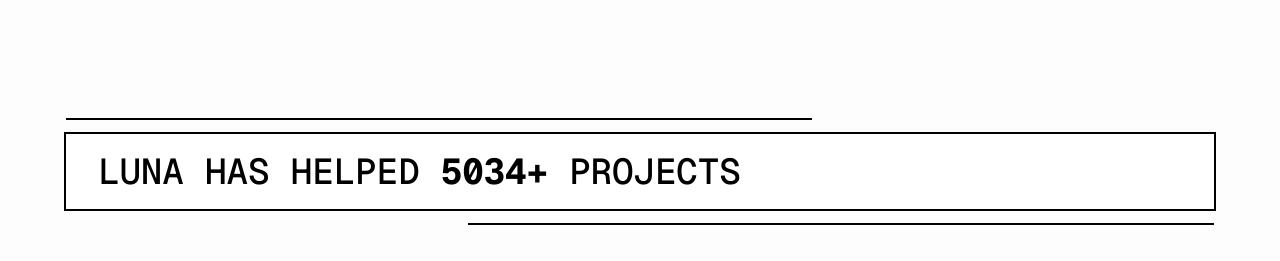
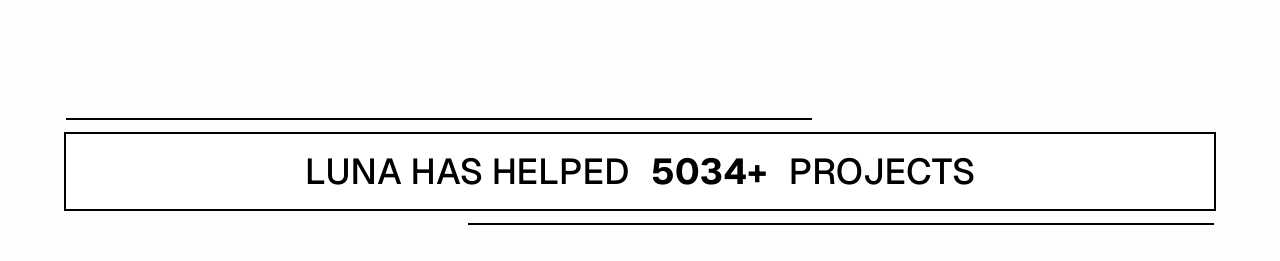
Before and after one commit to trung-hao-tran/lunapic, a Next.js app: page / in a window 1280 px wide. Shown: the part 5024-5285 px from the top of the page. Built offline with nearby package versions, Linux system fonts and the light colour scheme; a web font is replaced by a local one.

Commit message:
feat: add rolling number

```diff
--- a/src/components/TestimonialsSection.tsx
+++ b/src/components/TestimonialsSection.tsx
@@ -1,12 +1,12 @@
 'use client';
 
-import React, { useState } from 'react';
+import React, { useEffect, useRef, useState } from 'react';
 
 import Image from 'next/image';
 
 import { Testimonial } from '@/data/dummyData';
 
-import { AnimatePresence, motion } from 'framer-motion';
+import { AnimatePresence, animate, motion, useInView } from 'framer-motion';
 
 interface TestimonialsSectionProps {
     testimonials: Testimonial[];
@@ -15,6 +15,30 @@
 export function TestimonialsSection({ testimonials }: TestimonialsSectionProps) {
     const [selected, setSelected] = useState(0);
     const currentTestimonial = testimonials[selected];
+
+    // Animation refs and state for rolling number
+    const numberRef = useRef<HTMLSpanElement>(null);
+    const bannerRef = useRef<HTMLDivElement>(null);
+    const [showPlus, setShowPlus] = useState(false);
+    const isInView = useInView(bannerRef, { once: true });
+
+    // Animate the number when banner comes into view
+    useEffect(() => {
+        if (!isInView || !numberRef.current) return;
+
+        animate(0, 5034, {
+            duration: 2,
+            onUpdate(value) {
+                if (!numberRef.current) return;
+                numberRef.current.textContent = Math.floor(value).toString();
+            },
+            onComplete() {
+                setTimeout(() => {
+                    setShowPlus(true);
+                }, 500);
+            }
+        });
+    }, [isInView]);
 
     // Parse quote text and highlight words wrapped in []
     const renderQuote = (quote: string) => {
@@ -44,9 +68,9 @@
             {/* Banner */}
             <div className='mb-16'>
                 <div
-                    className='relative flex w-full items-center border-2 border-black bg-white px-8 py-4'
+                    ref={bannerRef}
+                    className='relative flex w-full flex-col items-center justify-center border-2 border-black bg-white px-8 py-6 md:h-[4.9375rem] md:flex-row md:py-4'
                     style={{
-                        height: '4.9375rem',
                         flexShrink: 0
                     }}>
                     {/* Top line - left to right 65% */}
@@ -62,6 +86,7 @@
                     />
 
                     <p
+                        className='text-center md:text-left'
                         style={{
                             color: '#000',
                             fontFamily: '"Geist Mono", monospace',
@@ -71,8 +96,9 @@
                             lineHeight: 'normal',
                             letterSpacing: '-0.01125rem'
                         }}>
-                        LUNA HAS HELPED{' '}
+                        <span className='block md:inline'>LUNA HAS HELPED</span>{' '}
                         <span
+                            className='block md:inline'
                             style={{
                                 color: '#000',
                                 fontFamily: '"Geist Mono", monospace',
@@ -82,9 +108,23 @@
                                 lineHeight: 'normal',
                                 letterSpacing: '-0.01125rem'
                             }}>
-                            5034+
+                            <span ref={numberRef}>0</span>
+                            {showPlus && (
+                                <motion.span
+                                    initial={{ scale: 0, opacity: 0, rotate: -180 }}
+                                    animate={{ scale: 1, opacity: 1, rotate: 0 }}
+                                    transition={{
+                                        type: 'spring',
+                                        stiffness: 800,
+                                        damping: 10,
+                                        mass: 0.5
+                                    }}
+                                    style={{ display: 'inline-block' }}>
+                                    +
+                                </motion.span>
+                            )}
                         </span>{' '}
-                        PROJECTS
+                        <span className='block md:inline'>PROJECTS</span>
                     </p>
                 </div>
             </div>
```
